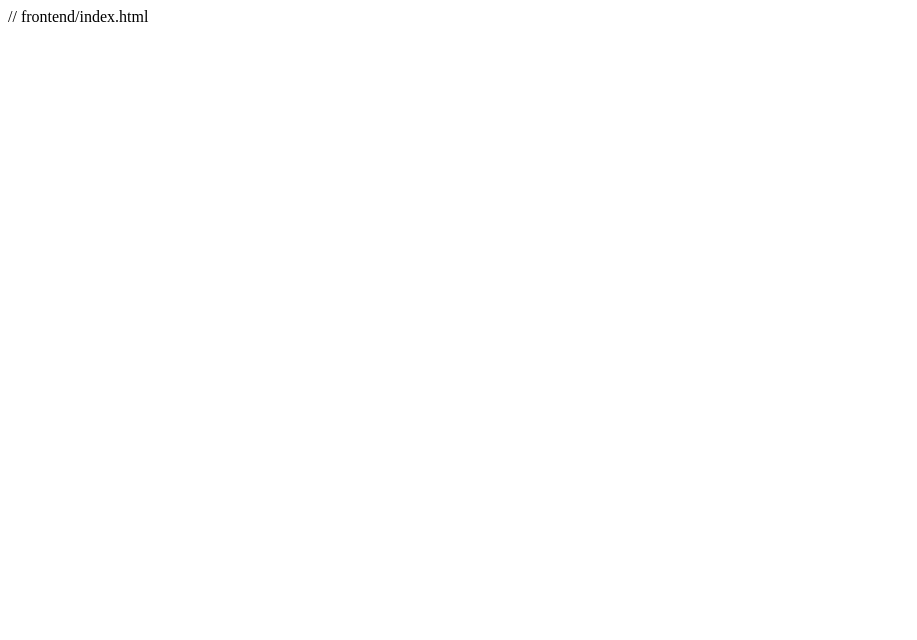
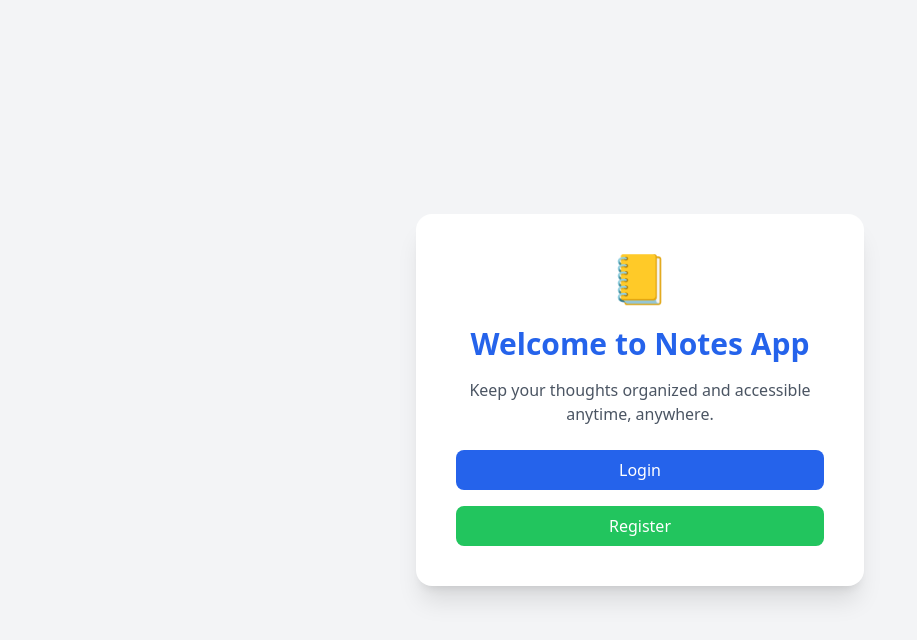
Before and after one commit to Vijay-3850/Online-notes, a website: page index.html in a window 1280 px wide. Shown: the whole page, without its empty margins (0-917 px from the left). Drawn offline with nearby package versions, Linux system fonts and the light colour scheme.

Commit message:
index.html

```diff
--- a/index.html
+++ b/index.html
@@ -1 +1,34 @@
-// frontend/index.html
+<!-- index.html -->
+<!DOCTYPE html>
+<html lang="en">
+<head>
+  <meta charset="UTF-8">
+  <title>Online Notes App</title>
+  <script src="https://cdn.tailwindcss.com"></script>
+</head>
+<body class="bg-gray-100 flex items-center justify-center h-screen">
+
+  <div class="bg-white shadow-xl rounded-2xl p-10 max-w-md w-full text-center">
+    <!-- Logo / Icon -->
+    <div class="mb-6">
+      <span class="text-5xl">📒</span>
+    </div>
+
+    <h1 class="text-3xl font-bold text-blue-600 mb-4">Welcome to Notes App</h1>
+    <p class="text-gray-600 mb-6">Keep your thoughts organized and accessible anytime, anywhere.</p>
+
+    <!-- Buttons -->
+    <div class="space-y-4">
+      <a href="login.html"
+         class="block w-full bg-blue-600 text-white py-2 rounded-lg hover:bg-blue-700 transition">
+        Login
+      </a>
+      <a href="register.html"
+         class="block w-full bg-green-500 text-white py-2 rounded-lg hover:bg-green-600 transition">
+        Register
+      </a>
+    </div>
+  </div>
+
+</body>
+</html>
```
